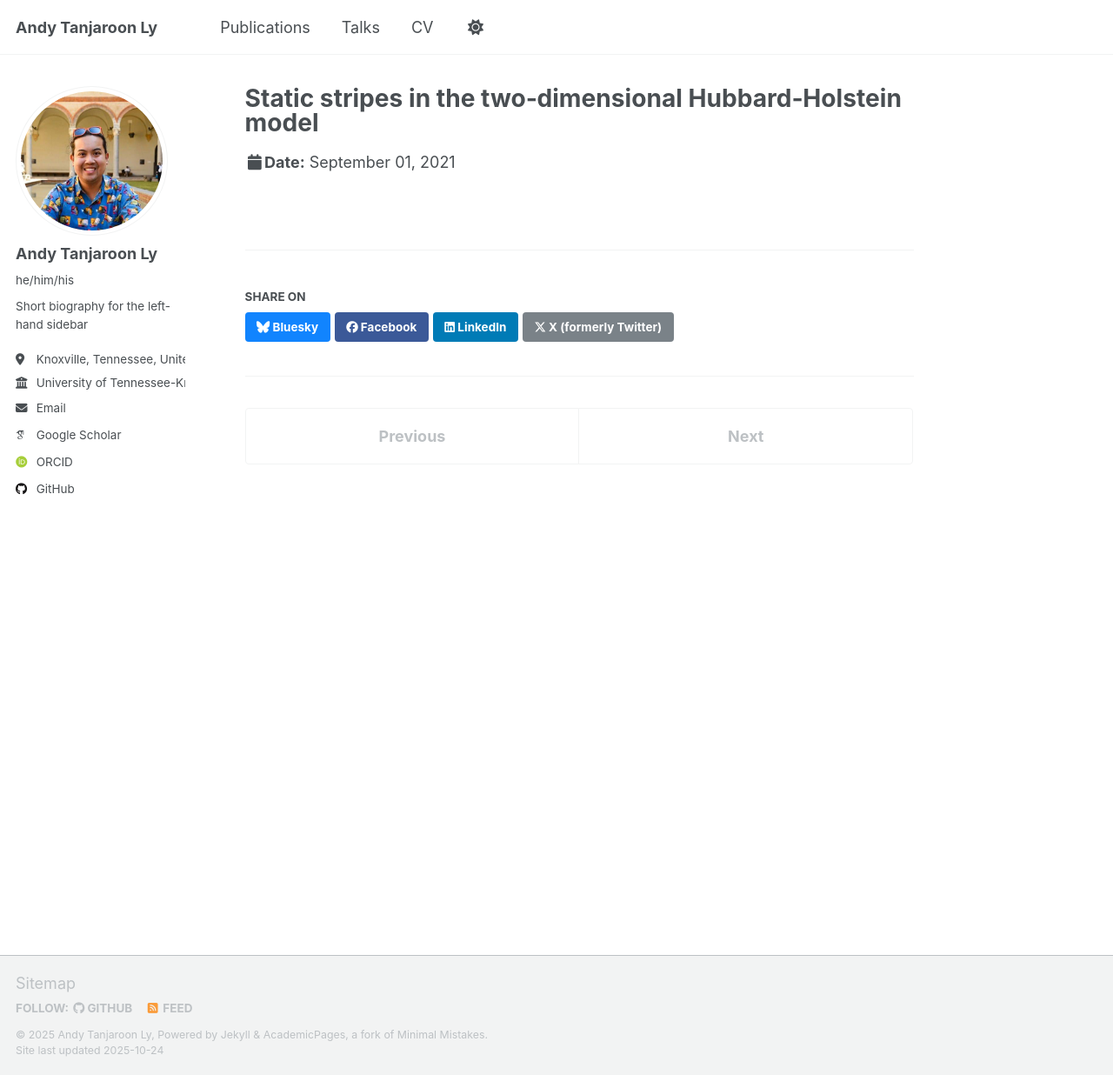
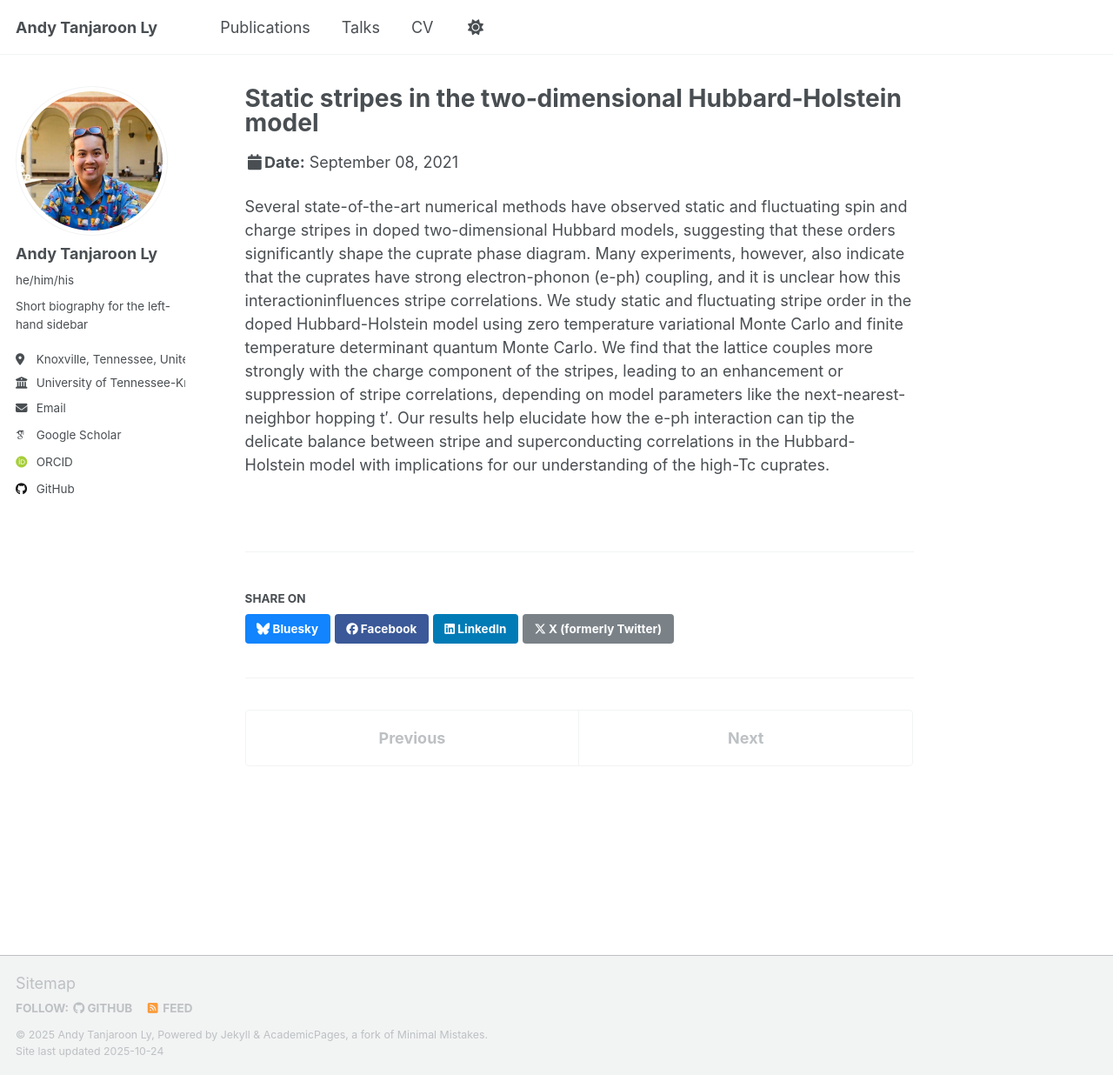
Before and after one commit to atanjaro/atanjaro.github.io, a Jekyll site: the page built from _talks/2021-09-01-cmps.md, in a window 1280 px wide and 1236 px high. Shown: the whole window at 87% size. Built offline with Jekyll 4.4.1, drawn with Linux system fonts in a browser that asks for light colours; some web fonts are replaced; a script that is not in the unit is left out.

Commit message:
Update 2021-09-01-cmps.md

```diff
--- a/_talks/2021-09-01-cmps.md
+++ b/_talks/2021-09-01-cmps.md
@@ -2,8 +2,9 @@
 title: "Static stripes in the two‑dimensional Hubbard‑Holstein model"
 collection: talks
 type: "Talk"
-permalink: /talks/2021-09-01-cmps
+permalink: /talks/2021-09-08-cmps
 venue: "Univesity of Tennessee-Knoxville"
-date: 2021-09-01
+date: 2021-09-08
 location: "Knoxville, TN, USA"
 ---
+Several state-of-the-art numerical methods have observed static and fluctuating spin and charge stripes in doped two-dimensional Hubbard models, suggesting that these orders significantly shape the cuprate phase diagram. Many experiments, however, also indicate that the cuprates have strong electron-phonon (e-ph) coupling, and it is unclear how this interactioninfluences stripe correlations. We study static and fluctuating stripe order in the doped Hubbard-Holstein model using zero temperature variational Monte Carlo and finite temperature determinant quantum Monte Carlo. We find that the lattice couples more strongly with the charge component of the stripes, leading to an enhancement or suppression of stripe correlations, depending on model parameters like the next-nearest-neighbor hopping t′. Our results help elucidate how the e-ph interaction can tip the delicate balance between stripe and superconducting correlations in the Hubbard-Holstein model with implications for our understanding of the high-Tc cuprates.
```
